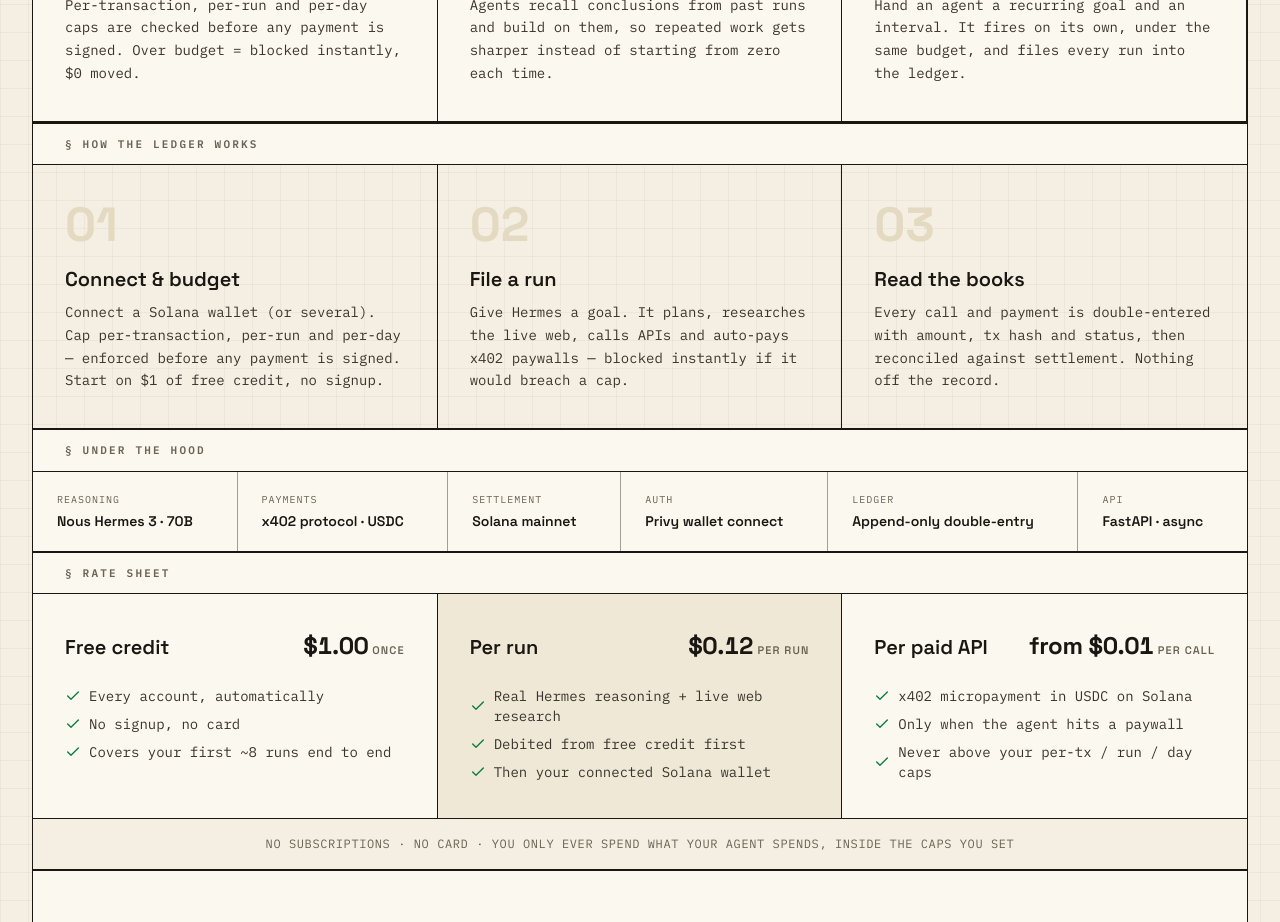
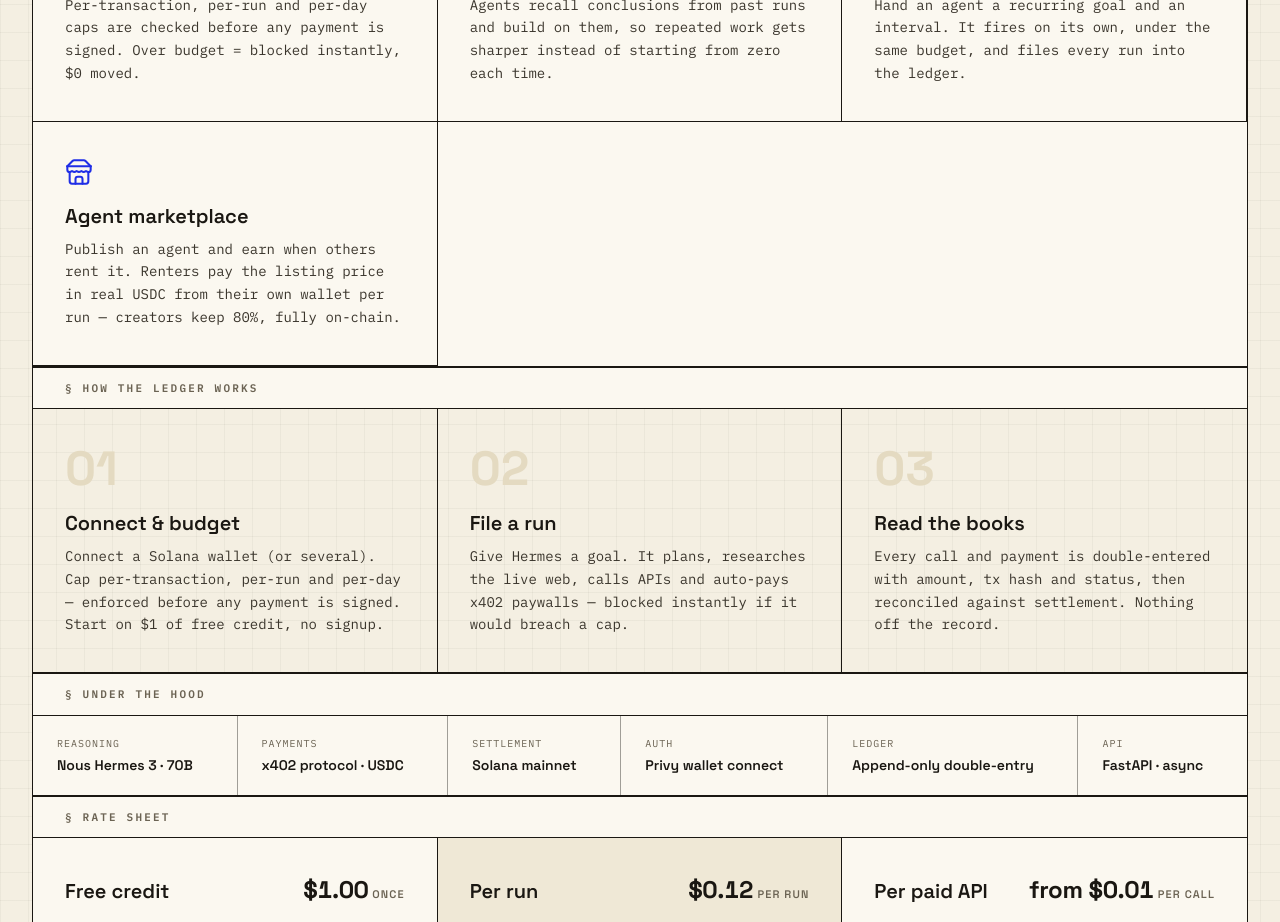
Before and after one commit to ctrlshifthash/Hermesx402, a React (Vite) app in the folder frontend/: page / in a window 1280 px wide. Shown: the part 1340-2262 px from the top of the page. Built offline with nearby package versions, Linux system fonts and the light colour scheme; no server answers.

Commit message:
README + landing: document the agent marketplace (publish/rent, 80/20, real-USDC tech)
Co-Authored-By: Claude Opus 4.7 (1M context) <noreply@anthropic.com>

```diff
--- a/frontend/src/pages/Landing.tsx
+++ b/frontend/src/pages/Landing.tsx
@@ -9,6 +9,7 @@ import {
   ShieldCheck,
   Database,
   Clock,
+  Store,
 } from "lucide-react";
 import { Link } from "react-router-dom";
 import DemoButton from "@/components/DemoButton";
@@ -131,6 +132,11 @@ const FEATURES = [
     Clock,
     "Scheduled & unattended",
     "Hand an agent a recurring goal and an interval. It fires on its own, under the same budget, and files every run into the ledger.",
+  ],
+  [
+    Store,
+    "Agent marketplace",
+    "Publish an agent and earn when others rent it. Renters pay the listing price in real USDC from their own wallet per run — creators keep 80%, fully on-chain.",
   ],
 ] as const;
 
```
Also changed, not shown: 1 other file (tests, documents, lock files or other folders).
